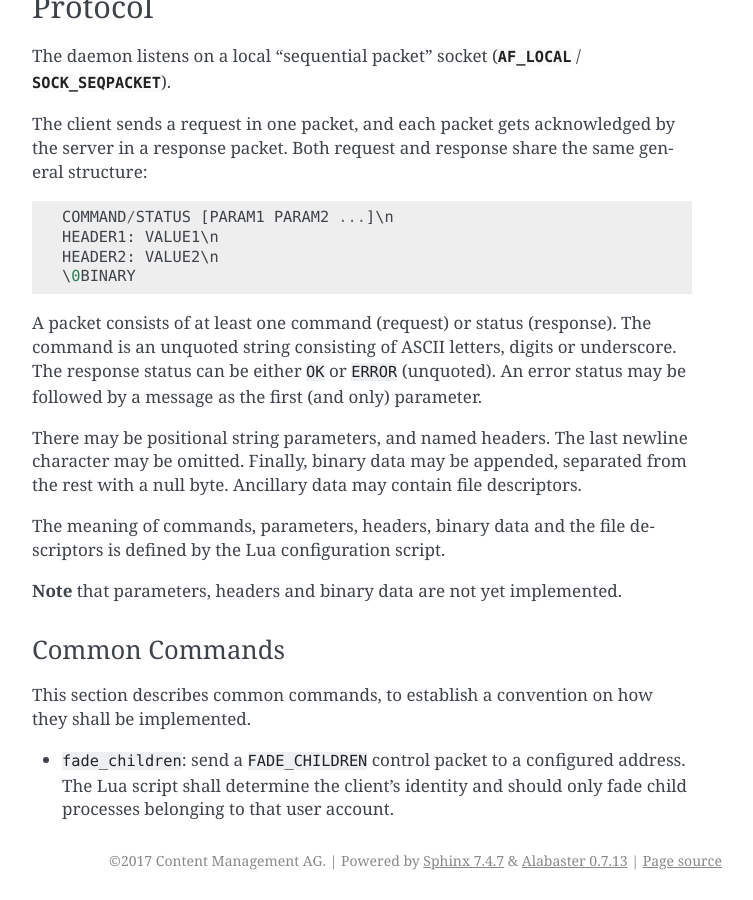
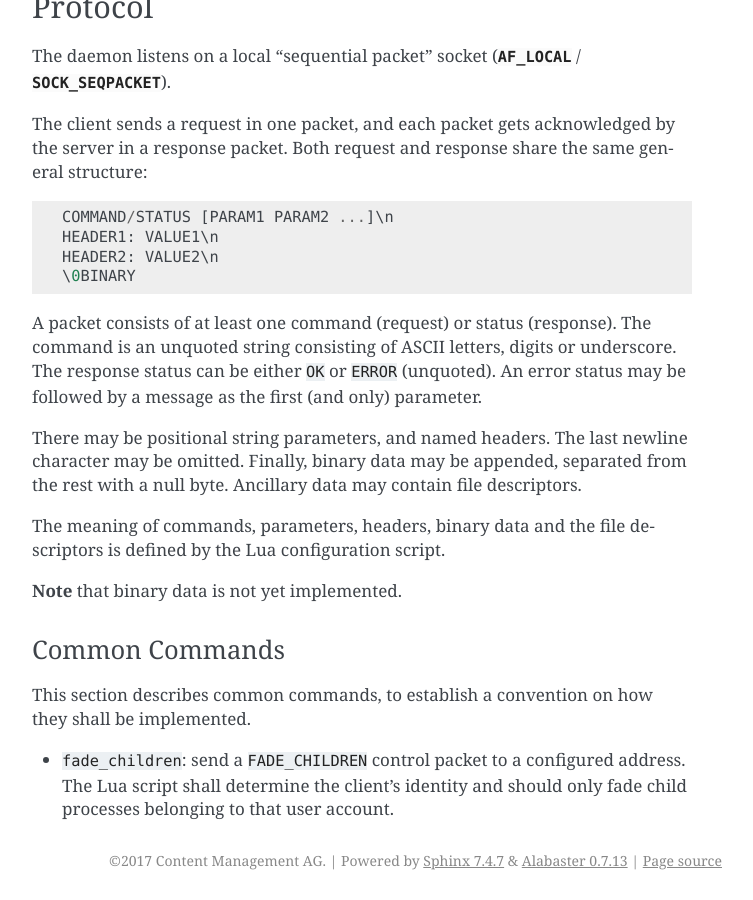
Before and after one commit to CM4all/passage, a Sphinx documentation site: the page built from doc/index.rst, in a window 1280 px wide and 900 px high, scrolled down 3380 px. Shown: the whole window, without its empty margins (388-1141 px from the left). Built offline with Sphinx 7.4.7, drawn with Linux system fonts in a browser that asks for light colours.

Commit message:
Entity: add "headers" attribute (and parse it)

```diff
--- a/doc/index.rst
+++ b/doc/index.rst
@@ -199,8 +199,7 @@
 The meaning of commands, parameters, headers, binary data and the file
 descriptors is defined by the Lua configuration script.
 
-**Note** that parameters, headers and binary data are not yet
-implemented.
+**Note** that binary data is not yet implemented.
 
 
 Common Commands
```
Also changed, not shown: 3 other files.
